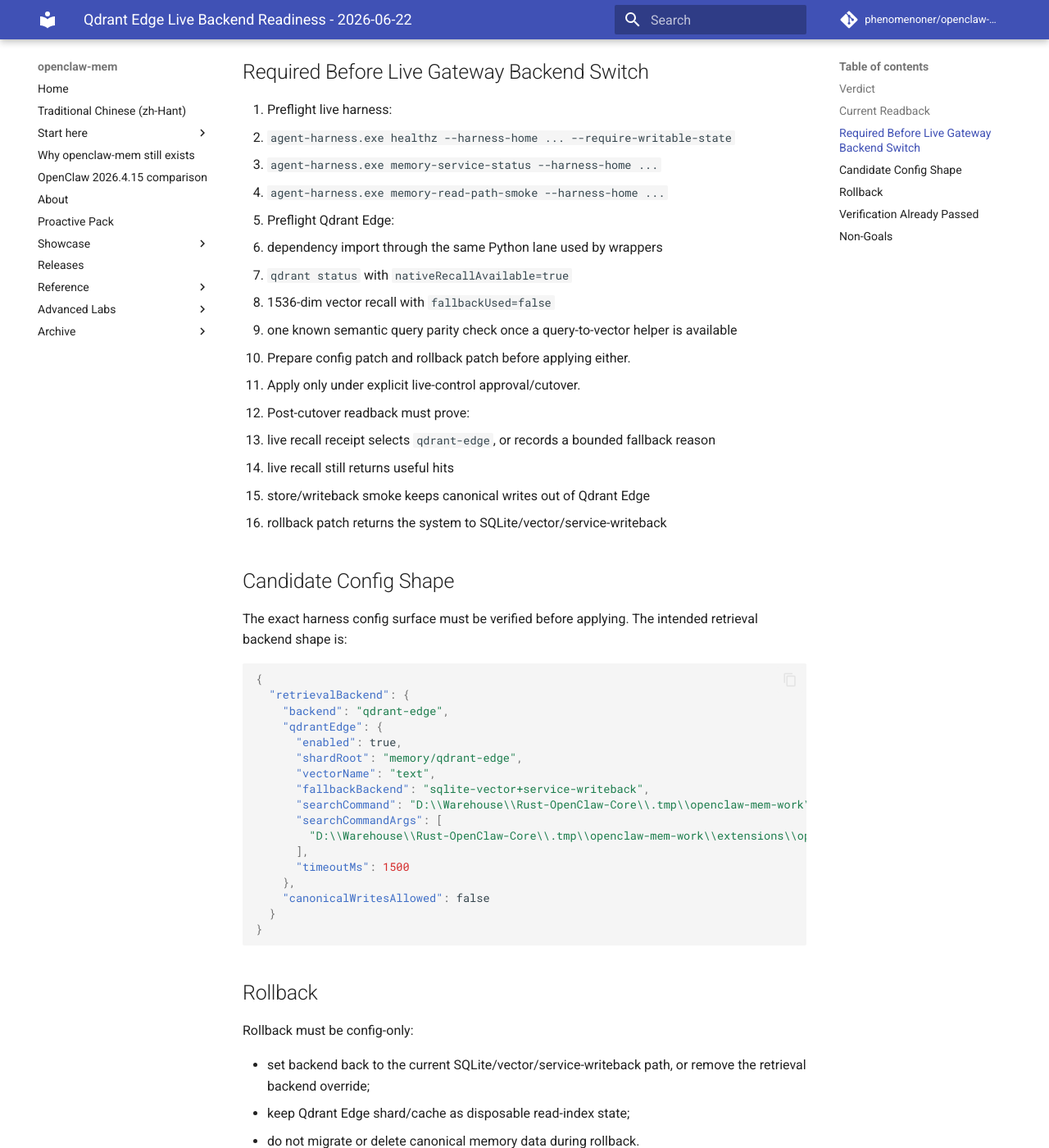
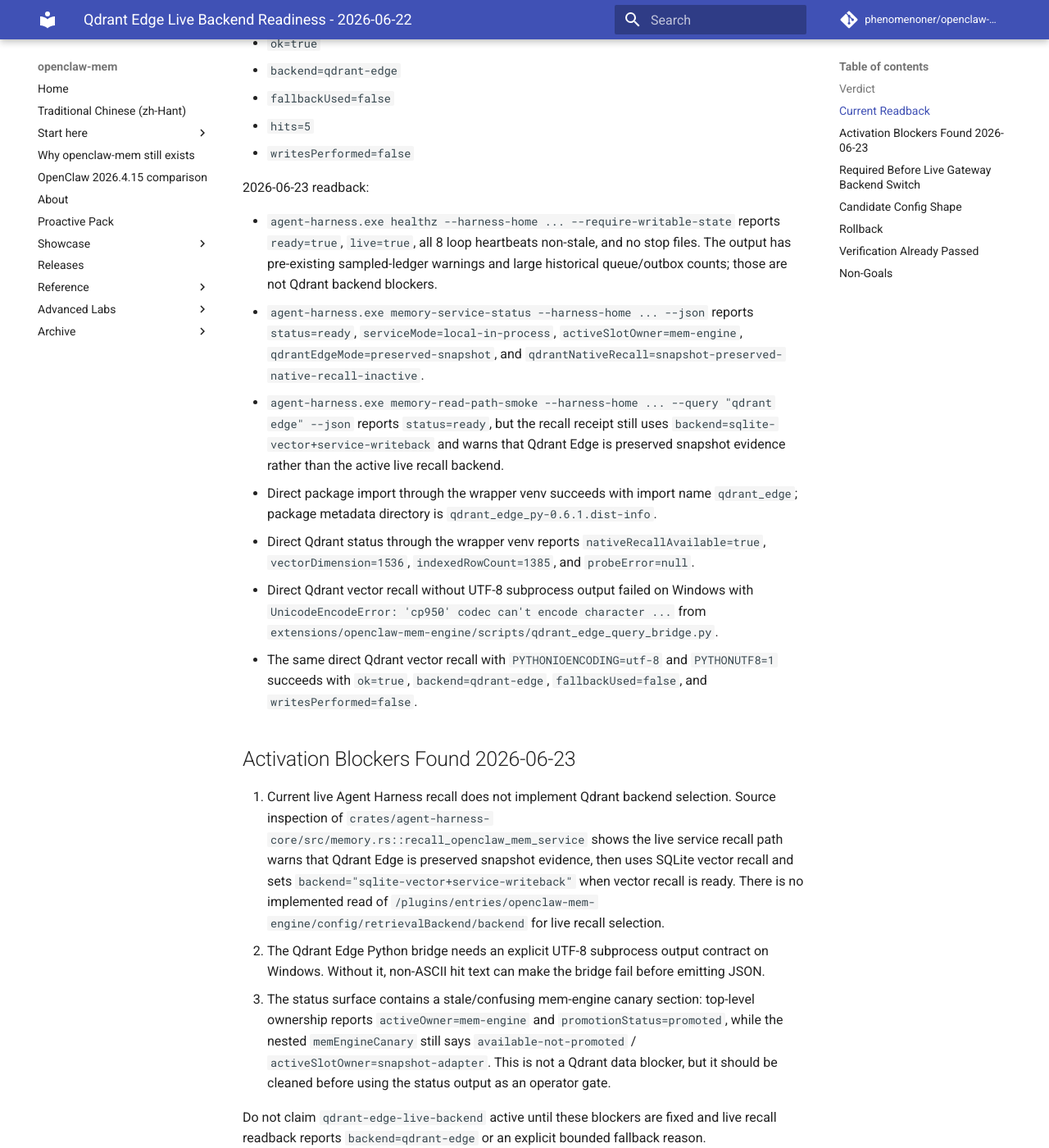
Before and after one commit to phenomenoner/openclaw-mem, an MkDocs documentation site: the page built from docs/receipts/qdrant-edge-live-backend-readiness-2026-06-22.md, in a window 1280 px wide and 1400 px high, scrolled down 1064 px. Shown: the whole window at 82% size. Built offline with MkDocs 1.6.1 and Material for MkDocs 9.7.7, drawn with Linux system fonts in a browser that asks for light colours; comment, search, counter and statistics services are not loaded; some of the changed text lies outside the part shown.

````diff
--- a/docs/receipts/qdrant-edge-live-backend-readiness-2026-06-22.md
+++ b/docs/receipts/qdrant-edge-live-backend-readiness-2026-06-22.md
@@ -2,11 +2,19 @@
 
 Status: local read-index probe ready; live gateway backend not switched.
 
+Update 2026-06-23: live backend activation was requested, but blocked during
+preflight. The Qdrant Edge shard is still usable as a local read-index/cache
+when invoked through the OpenClaw-mem CLI with UTF-8 subprocess output enabled.
+The active Agent Harness live recall path still reports
+`sqlite-vector+service-writeback` and the current harness source hardcodes that
+path in `recall_openclaw_mem_service`; a config-only patch would not activate
+Qdrant Edge as the live recall backend.
+
 ## Verdict
 
 Qdrant Edge is restored as a verified local read-index/cache lane in the active
-Windows harness home. It is ready for an operator-approved live backend cutover
-preflight, but not yet active as the live gateway retrieval backend.
+Windows harness home. It is ready for an implementation-backed live backend
+cutover preflight, but not yet active as the live gateway retrieval backend.
 
 Canonical writes must remain outside Qdrant Edge. SQLite/vector/text/writeback
 stays the rollback path.
@@ -31,20 +39,81 @@ stays the rollback path.
   - `hits=5`
   - `writesPerformed=false`
 
+2026-06-23 readback:
+
+- `agent-harness.exe healthz --harness-home ... --require-writable-state`
+  reports `ready=true`, `live=true`, all 8 loop heartbeats non-stale, and no
+  stop files. The output has pre-existing sampled-ledger warnings and large
+  historical queue/outbox counts; those are not Qdrant backend blockers.
+- `agent-harness.exe memory-service-status --harness-home ... --json` reports
+  `status=ready`, `serviceMode=local-in-process`, `activeSlotOwner=mem-engine`,
+  `qdrantEdgeMode=preserved-snapshot`, and
+  `qdrantNativeRecall=snapshot-preserved-native-recall-inactive`.
+- `agent-harness.exe memory-read-path-smoke --harness-home ... --query
+  "qdrant edge" --json` reports `status=ready`, but the recall receipt still
+  uses `backend=sqlite-vector+service-writeback` and warns that Qdrant Edge is
+  preserved snapshot evidence rather than the active live recall backend.
+- Direct package import through the wrapper venv succeeds with import name
+  `qdrant_edge`; package metadata directory is
+  `qdrant_edge_py-0.6.1.dist-info`.
+- Direct Qdrant status through the wrapper venv reports
+  `nativeRecallAvailable=true`, `vectorDimension=1536`, `indexedRowCount=1385`,
+  and `probeError=null`.
+- Direct Qdrant vector recall without UTF-8 subprocess output failed on Windows
+  with `UnicodeEncodeError: 'cp950' codec can't encode character ...` from
+  `extensions/openclaw-mem-engine/scripts/qdrant_edge_query_bridge.py`.
+- The same direct Qdrant vector recall with `PYTHONIOENCODING=utf-8` and
+  `PYTHONUTF8=1` succeeds with `ok=true`, `backend=qdrant-edge`,
+  `fallbackUsed=false`, and `writesPerformed=false`.
+
+## Activation Blockers Found 2026-06-23
+
+1. Current live Agent Harness recall does not implement Qdrant backend
+   selection. Source inspection of
+   `crates/agent-harness-core/src/memory.rs::recall_openclaw_mem_service`
+   shows the live service recall path warns that Qdrant Edge is preserved
+   snapshot evidence, then uses SQLite vector recall and sets
+   `backend="sqlite-vector+service-writeback"` when vector recall is ready.
+   There is no implemented read of
+   `/plugins/entries/openclaw-mem-engine/config/retrievalBackend/backend` for
+   live recall selection.
+2. The Qdrant Edge Python bridge needs an explicit UTF-8 subprocess output
+   contract on Windows. Without it, non-ASCII hit text can make the bridge fail
+   before emitting JSON.
+3. The status surface contains a stale/confusing mem-engine canary section:
+   top-level ownership reports `activeOwner=mem-engine` and
+   `promotionStatus=promoted`, while the nested `memEngineCanary` still says
+   `available-not-promoted` / `activeSlotOwner=snapshot-adapter`. This is not a
+   Qdrant data blocker, but it should be cleaned before using the status output
+   as an operator gate.
+
+Do not claim `qdrant-edge-live-backend` active until these blockers are fixed
+and live recall readback reports `backend=qdrant-edge` or an explicit bounded
+fallback reason.
+
 ## Required Before Live Gateway Backend Switch
 
-1. Preflight live harness:
+1. Implement the live recall backend switch in Agent Harness:
+   - read the verified config key, preferably
+     `/plugins/entries/openclaw-mem-engine/config/retrievalBackend/backend`;
+   - when it is `qdrant-edge`, embed the query with the existing harness memory
+     credential bridge, call the Qdrant Edge bridge with `PYTHONIOENCODING=utf-8`
+     and `PYTHONUTF8=1`, and return hits with `backend=qdrant-edge`;
+   - preserve SQLite/vector/service-writeback as fallback and record fallback
+     reasons in the receipt;
+   - keep canonical writes outside Qdrant Edge.
+2. Preflight live harness:
    - `agent-harness.exe healthz --harness-home ... --require-writable-state`
    - `agent-harness.exe memory-service-status --harness-home ...`
    - `agent-harness.exe memory-read-path-smoke --harness-home ...`
-2. Preflight Qdrant Edge:
+3. Preflight Qdrant Edge:
    - dependency import through the same Python lane used by wrappers
    - `qdrant status` with `nativeRecallAvailable=true`
    - 1536-dim vector recall with `fallbackUsed=false`
    - one known semantic query parity check once a query-to-vector helper is available
-3. Prepare config patch and rollback patch before applying either.
-4. Apply only under explicit live-control approval/cutover.
-5. Post-cutover readback must prove:
+4. Prepare config patch and rollback patch before applying either.
+5. Apply only under explicit live-control approval/cutover.
+6. Post-cutover readback must prove:
    - live recall receipt selects `qdrant-edge`, or records a bounded fallback reason
    - live recall still returns useful hits
    - store/writeback smoke keeps canonical writes out of Qdrant Edge
@@ -75,6 +144,10 @@ retrieval backend shape is:
 }
 ```
 
+As of the 2026-06-23 preflight, this config shape is still a candidate
+contract, not an activation mechanism by itself. The live harness recall path
+must implement it before this patch can be used as a real backend switch.
+
 ## Rollback
 
 Rollback must be config-only:
--- a/openclaw_mem/__init__.py
+++ b/openclaw_mem/__init__.py
@@ -1,2 +1,2 @@
 __all__ = ["__version__"]
-__version__ = "1.9.30"
+__version__ = "1.9.31"
--- a/pyproject.toml
+++ b/pyproject.toml
@@ -4,7 +4,7 @@ build-backend = "hatchling.build"
 
 [project]
 name = "openclaw-context-pack"
-version = "1.9.30"
+version = "1.9.31"
 description = "Local-first AI agent memory governance: Store / Pack / Observe with citations, receipts, and rollback"
 requires-python = ">=3.10"
 readme = "README.md"
````
Also changed, not shown: CHANGELOG.md (+37 -0 lines), 1 other file.
